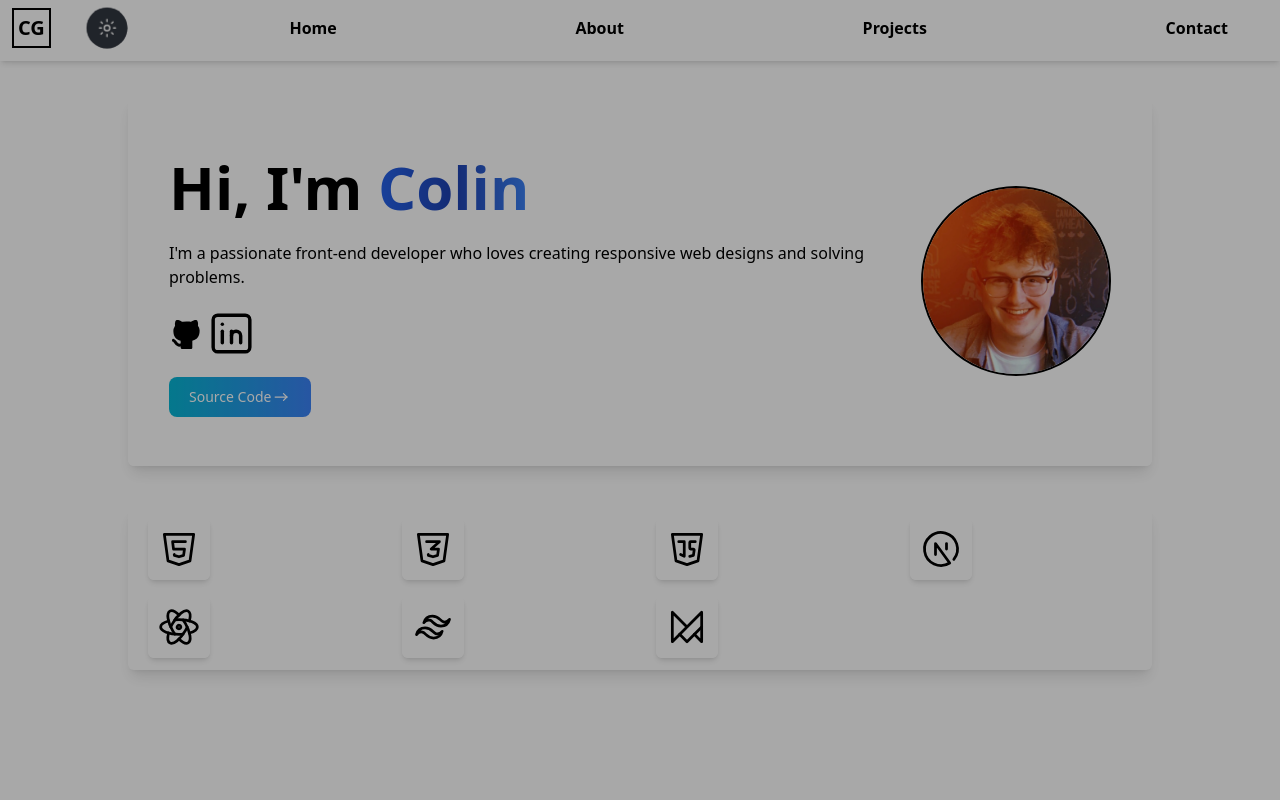
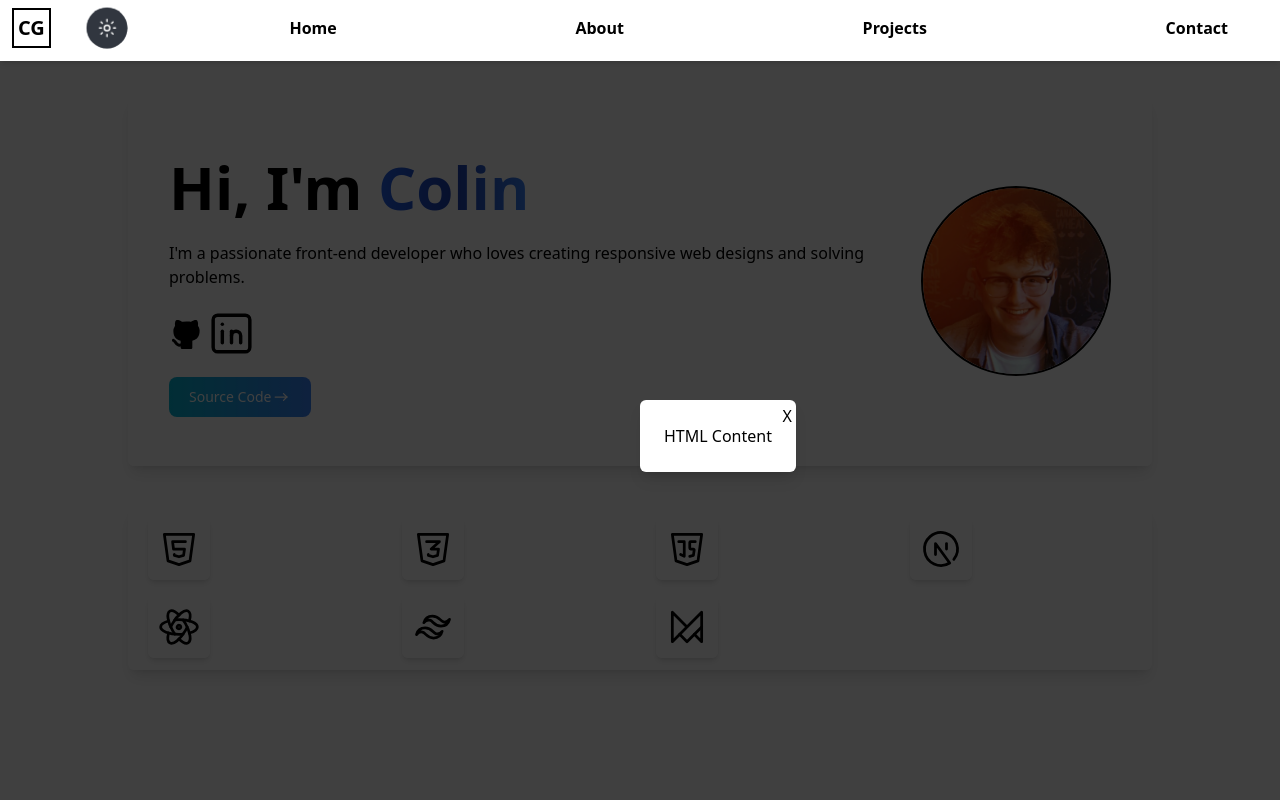
Before and after one commit to colinguinane1/old-portfolio-1, a Next.js app: page / in a window 1280 px wide. Both pictures are taken after a click on the element "HTML5". Shown: the top 800 px of the page. Built offline with nearby package versions, Linux system fonts and the light colour scheme.

Commit message:
basic modals working!

```diff
--- a/src/app/components/Backdrop/index.jsx
+++ b/src/app/components/Backdrop/index.jsx
@@ -1,11 +1,14 @@
-import { motion } from "framer-motion"
+import React from "react";
 
 const Backdrop = ({ children, onClick }) => {
+  return (
+    <div
+      className="fixed top-0 left-0 w-full h-full bg-black opacity-75 z-50"
+      onClick={onClick}
+    >
+      {children}
+    </div>
+  );
+};
 
-    return(
-       <motion.div className='backdrop' initial={{opacity: 0}} animate={{opacity: 1}} exit={{opacity: 0}}></motion.div>
-
-    )
-}
-
-export default Backdrop
+export default Backdrop;
--- a/src/app/components/Index.jsx
+++ b/src/app/components/Index.jsx
@@ -24,6 +24,7 @@ function Index() {
                 initial={{ y: -100 }} // Initial position above the viewport
                 animate={{ y: 0 }} // Animation to slide in from the top
                 transition={{ type: "spring", stiffness: 50 }} // Adjust animation parameters as needed
+                className='no_transition'
             >
                 <Navbar />
                 <button
--- a/src/app/components/Modal/index.jsx
+++ b/src/app/components/Modal/index.jsx
@@ -1,43 +1,25 @@
+// Modal.jsx
+import React from "react";
+import Backdrop from "../Backdrop";
 import { motion } from "framer-motion";
-import Backdrop from "../Backdrop";
 
-const dropIn = {
-    hidden: {
-    y: "-100vh",
-    opacity: 0,
-    },
-    visible: {
-    y: "0",
-    opacity: 1,
-    transition: {
-        duration: 0.1,
-        type: "spring",
-        damping: 25,
-        stiffnesss: 500,
-    }
-    },
-    exit: {
-    y: "100vh",
-    opacity: 0,
-    },
-}
-
-const Modal = ({ handleClose, text}) => {
-    return(
-    <Backdrop onClick={handleClose}>
-<motion.div
-onClick={(e) => e.stopPropagation()}
-className="modal orange-gradient"
-variants={dropIn}
->
-    <div className='absolute top-30 left-40'>
-        <h1>Gello</h1>
-    </div>
-
-</motion.div>
-
-    </Backdrop>
-    )
+const Modal = ({ handleClose, content }) => {
+  return (
+    <div>
+    <Backdrop onClick={handleClose} />
+      <motion.div
+        className="fixed top-1/2 left-1/2 transform -translate-x-1/2 -translate-y-1/2 bg-white p-6 rounded-md shadow-lg z-[10000] no_transition"
+        initial={{ scale: 0 }}
+        animate={{ scale: 1 }}
+        exit={{ scale: 0 }}
+        style={{ opacity: 1 }}
+        transition={{duration: 0.1}}
+      >
+        <h1>{content}</h1>
+        <button className='absolute top-1 right-1' onClick={handleClose}>X</button>
+      </motion.div>
+      </div>
+  );
 };
 
 export default Modal;
--- a/src/app/components/TechStack.jsx
+++ b/src/app/components/TechStack.jsx
@@ -4,17 +4,23 @@ import Modal from "./Modal";
 
 const TechStack = () => {
   const [modalOpen, setModalOpen] = useState(false);
+  const [modalContent, setModalContent] = useState(null);
 
-  const close = () => setModalOpen(false);
-  const open = () => setModalOpen(true);
+  const close = () => {
+    setModalOpen(false);
+    setModalContent(null); // Reset modal content when closing
+  };
 
+  const open = (content) => {
+    setModalContent(content);
+    setModalOpen(true);
+  };
   return (
     <main className="flex flex-col items-center mx-5">
     <div className="w-full max-w-[64rem] ">
       <div className="grid grid-cols-2 md:grid-cols-4 gap-4 dark:bg-[#31363F] bg-white dark:border-[#31363F] border-gray shadow-lg p-3 rounded-md">
-        {modalOpen && <Modal modalOpen={modalOpen} handleClose={close} />}
           {/*HTML ICON CONTAINER*/}
-          <div className="ts_css hover:shadow-orange-500 group" onClick={() => (modalOpen ? close() : open())}>
+          <div className="ts_css hover:shadow-orange-500 group cursor-pointer hover:scale-105 active:scale-95" onClick={() => (modalOpen ? close() : open("HTML Content"))}>
 
             <h1 className="ts_tooltip text-orange-500" >HTML5</h1>
 
@@ -37,7 +43,7 @@ const TechStack = () => {
           </div>
 
           {/*CSS ICON */}
-          <div className="ts_css hover:shadow-blue-600 group">
+          <div className="ts_css hover:shadow-blue-600 group" onClick={() => (modalOpen ? close() : open("CSS Content"))}>
           <h1 className="ts_tooltip text-blue-600">CSS</h1>
             <svg
               xmlns="http://www.w3.org/2000/svg"
@@ -58,7 +64,7 @@ const TechStack = () => {
           </div>
 
           {/*JS ICON */}
-          <div className="ts_css hover:shadow-yellow-300 group">
+          <div className="ts_css hover:shadow-yellow-300 group" onClick={() => (modalOpen ? close() : open("JavaScript Content"))}>
           <h1 className="ts_tooltip dark:text-yellow-300 text-yellow-600">JavaScript</h1>
             <svg
               xmlns="http://www.w3.org/2000/svg"
@@ -81,7 +87,7 @@ const TechStack = () => {
           </div>
 
           {/*NEXTJS ICON */}
-          <div className="ts_css hover:shadow-gray-500 group ">
+          <div className="ts_css hover:shadow-gray-500 group" onClick={() => (modalOpen ? close() : open("NEXTJS Content"))}>
           <h1 className="ts_tooltip text-gray-500">Next.JS</h1>
             <svg
               xmlns="http://www.w3.org/2000/svg"
@@ -102,7 +108,7 @@ const TechStack = () => {
           </div>
 
           {/*REACT ICON */}
-          <div className="ts_css hover:shadow-blue-600 group ">
+          <div className="ts_css hover:shadow-blue-600 group" onClick={() => (modalOpen ? close() : open("React Content"))}>
           <h1 className="ts_tooltip text-blue-600">React</h1>
             <svg
               xmlns="http://www.w3.org/2000/svg"
@@ -129,7 +135,7 @@ const TechStack = () => {
           </div>
 
           {/*TAILWIND ICON */}
-          <div className="ts_css hover:shadow-teal-400 group">
+          <div className="ts_css hover:shadow-teal-400 group" onClick={() => (modalOpen ? close() : open("Tailwind Content"))}>
           <h1 className="ts_tooltip text-teal-500">Tailwind</h1>
             <svg
               xmlns="http://www.w3.org/2000/svg"
@@ -150,7 +156,7 @@ const TechStack = () => {
           </div>
 
           {/*FRAMER MOTION ICON */}
-          <div className="ts_css hover:shadow-pink-500 group">
+          <div className="ts_css hover:shadow-pink-500 group" onClick={() => (modalOpen ? close() : open("Framer Motion Content"))}>
           <h1 className="ts_tooltip text-pink-500">Framer Motion</h1>
             <svg
               xmlns="http://www.w3.org/2000/svg"
@@ -171,6 +177,7 @@ const TechStack = () => {
           </div>
         </div>
       </div>
+      {modalOpen && <Modal handleClose={close} content={modalContent} />}
     </main>
   );
 };
--- a/src/app/globals.css
+++ b/src/app/globals.css
@@ -56,7 +56,7 @@
   display: flex;
   align-items: center;
   justify-content: center;
-  z-index: 5000;
+  z-index: 0;
 
 }
 
```
